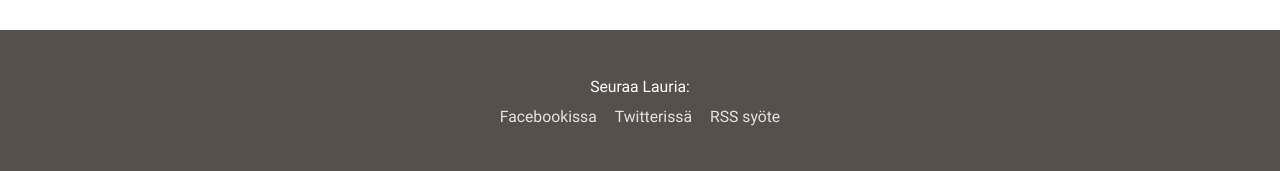
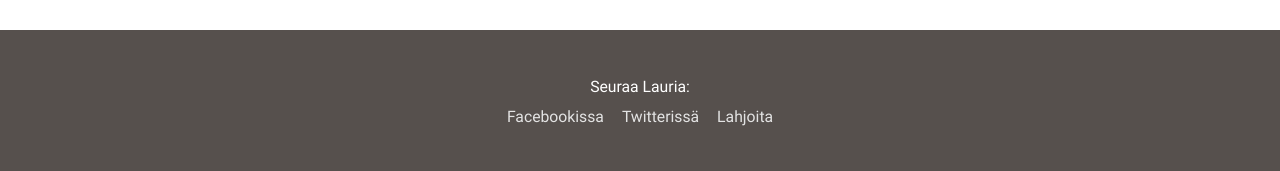
Before and after one commit to Lapanti/lapanti.github.io, a Jekyll site: the page built from index.html, in a window 1280 px wide. Shown: the part 1198-1369 px from the top of the page. Built offline with Jekyll 4.4.1, drawn with Linux system fonts in a browser that asks for light colours.

Commit message:
update footer

```diff
--- a/_includes/footer.html
+++ b/_includes/footer.html
@@ -11,8 +11,6 @@
     </a>
   </li>
   <li>
-    <a href="/feed.xml">
-      RSS syöte
-    </a>
+    <a href="https://www.kirkkonummenvihreat.fi/kuntavaalit-2021/?vaali=o_5&kunta=k257&sukupuoli=mies&ehdokas=2563" target="_blank" rel="noopener noreferrer">Lahjoita</a>
   </li>
 </ul>
```
